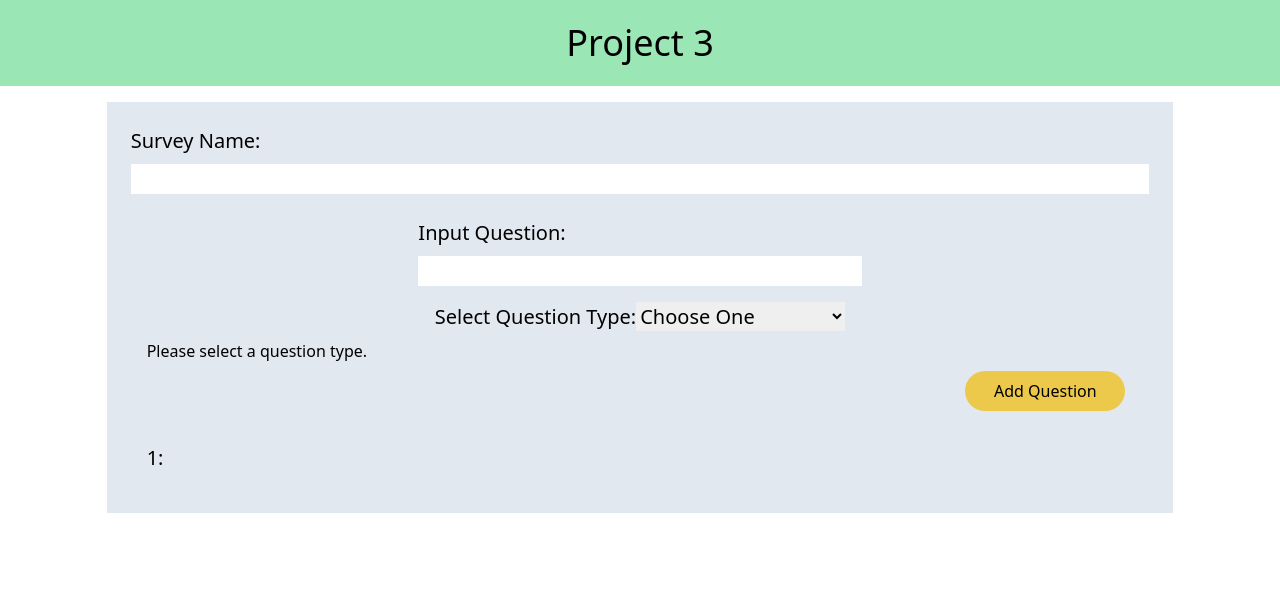
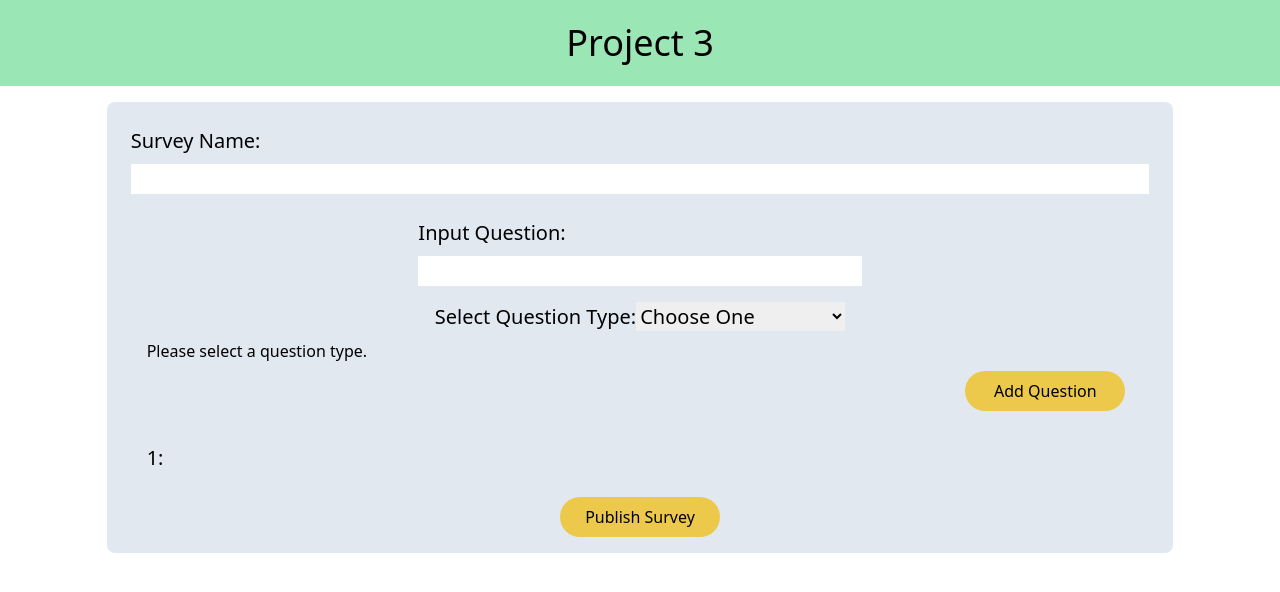
Before and after one commit to damianjuan/InQuire, a React (Create React App) app in the folder client/: page /create-survey in a window 1280 px wide. Shown: the top 592 px of the page. Built offline with nearby package versions, Linux system fonts and the light colour scheme.

Commit message:
add publish button (not connected)

```diff
--- a/client/src/pages/CreateSurvey.js
+++ b/client/src/pages/CreateSurvey.js
@@ -6,7 +6,7 @@ import { QuestionProvider } from "../utils/CreateQuestionState";
 function CreateSurvey() {
 
     return (
-        <main className="mx-auto my-4 p-4 w-5/6 bg-gray-300">
+        <main className="mx-auto my-4 p-4 w-5/6 bg-gray-300 rounded-lg">
             <form>
                 <label className="text-xl m-2 block">
                     Survey Name:
@@ -17,6 +17,9 @@ function CreateSurvey() {
                 <CreateQuestion />
                 <StoredQuestions />
             </QuestionProvider>
+            <div className="flex">
+                <button className="mx-auto p-2 bg-yellow-500 rounded-full w-40" type="submit">Publish Survey</button>
+            </div>
         </main>
     )
 }
```
